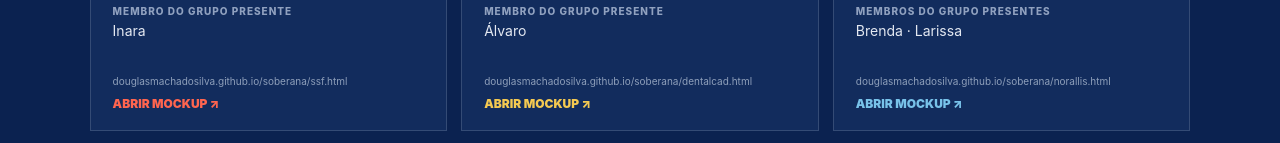
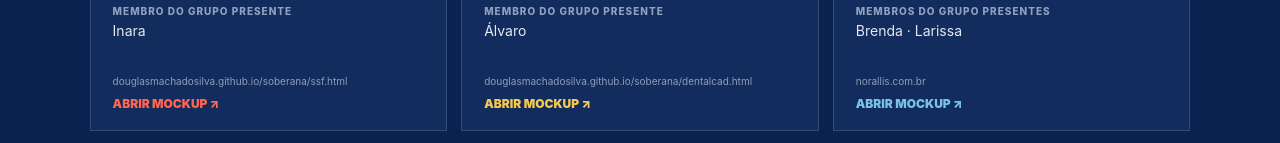
Before and after one commit to douglasmachadosilva/soberana, a plain HTML site: page index.html in a window 1280 px wide. Shown: the part 763-906 px from the top of the page. Drawn offline with Linux system fonts and the light colour scheme.

Commit message:
Atualiza link da Norallis para domínio próprio

```diff
--- a/index.html
+++ b/index.html
@@ -22,7 +22,7 @@
       <div class="grid">
         <a class="card" href="https://douglasmachadosilva.github.io/soberana/ssf.html" target="_blank" rel="noopener"><div class="top"><span class="num">01</span><span class="arrow">↗</span></div><img class="preview" src="preview-ssf.png" alt="Preview do mockup Saúde Sem Fronteiras"><h3>Saúde Sem Fronteiras<sup>*</sup></h3><span class="label">Membro do grupo presente</span><span class="members">Inara</span><span class="url">douglasmachadosilva.github.io/soberana/ssf.html</span><span class="visit">ABRIR MOCKUP ↗</span></a>
         <a class="card" href="https://douglasmachadosilva.github.io/soberana/dentalcad.html" target="_blank" rel="noopener"><div class="top"><span class="num">02</span><span class="arrow">↗</span></div><img class="preview" src="preview-dentalcad.png" alt="Preview do mockup Dentalcad"><h3>Dentalcad<sup>*</sup></h3><span class="label">Membro do grupo presente</span><span class="members">Álvaro</span><span class="url">douglasmachadosilva.github.io/soberana/dentalcad.html</span><span class="visit">ABRIR MOCKUP ↗</span></a>
-        <a class="card" href="https://douglasmachadosilva.github.io/soberana/norallis.html" target="_blank" rel="noopener"><div class="top"><span class="num">03</span><span class="arrow">↗</span></div><img class="preview" src="preview-norallis.png" alt="Preview do mockup Norallis"><h3>Norallis<sup>*</sup></h3><span class="label">Membros do grupo presentes</span><span class="members">Brenda · Larissa</span><span class="url">douglasmachadosilva.github.io/soberana/norallis.html</span><span class="visit">ABRIR MOCKUP ↗</span></a>
+        <a class="card" href="https://norallis.com.br" target="_blank" rel="noopener"><div class="top"><span class="num">03</span><span class="arrow">↗</span></div><img class="preview" src="preview-norallis.png" alt="Preview do mockup Norallis"><h3>Norallis<sup>*</sup></h3><span class="label">Membros do grupo presentes</span><span class="members">Brenda · Larissa</span><span class="url">norallis.com.br</span><span class="visit">ABRIR MOCKUP ↗</span></a>
         <a class="card" href="https://douglasmachadosilva.github.io/soberana/carelink.html" target="_blank" rel="noopener"><div class="top"><span class="num">04</span><span class="arrow">↗</span></div><img class="preview" src="preview-carelink.png" alt="Preview do mockup Carelink"><h3>Carelink<sup>*</sup></h3><span class="label">Membros do grupo presentes</span><span class="members">Laura · Dani</span><span class="url">douglasmachadosilva.github.io/soberana/carelink.html</span><span class="visit">ABRIR MOCKUP ↗</span></a>
         <a class="card" href="https://douglasmachadosilva.github.io/soberana/oralis.html" target="_blank" rel="noopener"><div class="top"><span class="num">05</span><span class="arrow">↗</span></div><img class="preview" src="preview-oralis.png" alt="Preview do mockup Oralis"><h3>Oralis<sup>*</sup></h3><span class="label">Membros do grupo presentes</span><span class="members">Maria Eduarda · Luca · Luane</span><span class="url">douglasmachadosilva.github.io/soberana/oralis.html</span><span class="visit">ABRIR MOCKUP ↗</span></a>
         <a class="card" href="https://douglasmachadosilva.github.io/soberana/busconto.html" target="_blank" rel="noopener"><div class="top"><span class="num">06</span><span class="arrow">↗</span></div><img class="preview" src="preview-busconto.png" alt="Preview do mockup Busconto"><h3>Busconto<sup>*</sup></h3><span class="label">Membros do grupo presentes</span><span class="members">Larissa · Vitória · Matheus</span><span class="url">douglasmachadosilva.github.io/soberana/busconto.html</span><span class="visit">ABRIR MOCKUP ↗</span></a>
```
